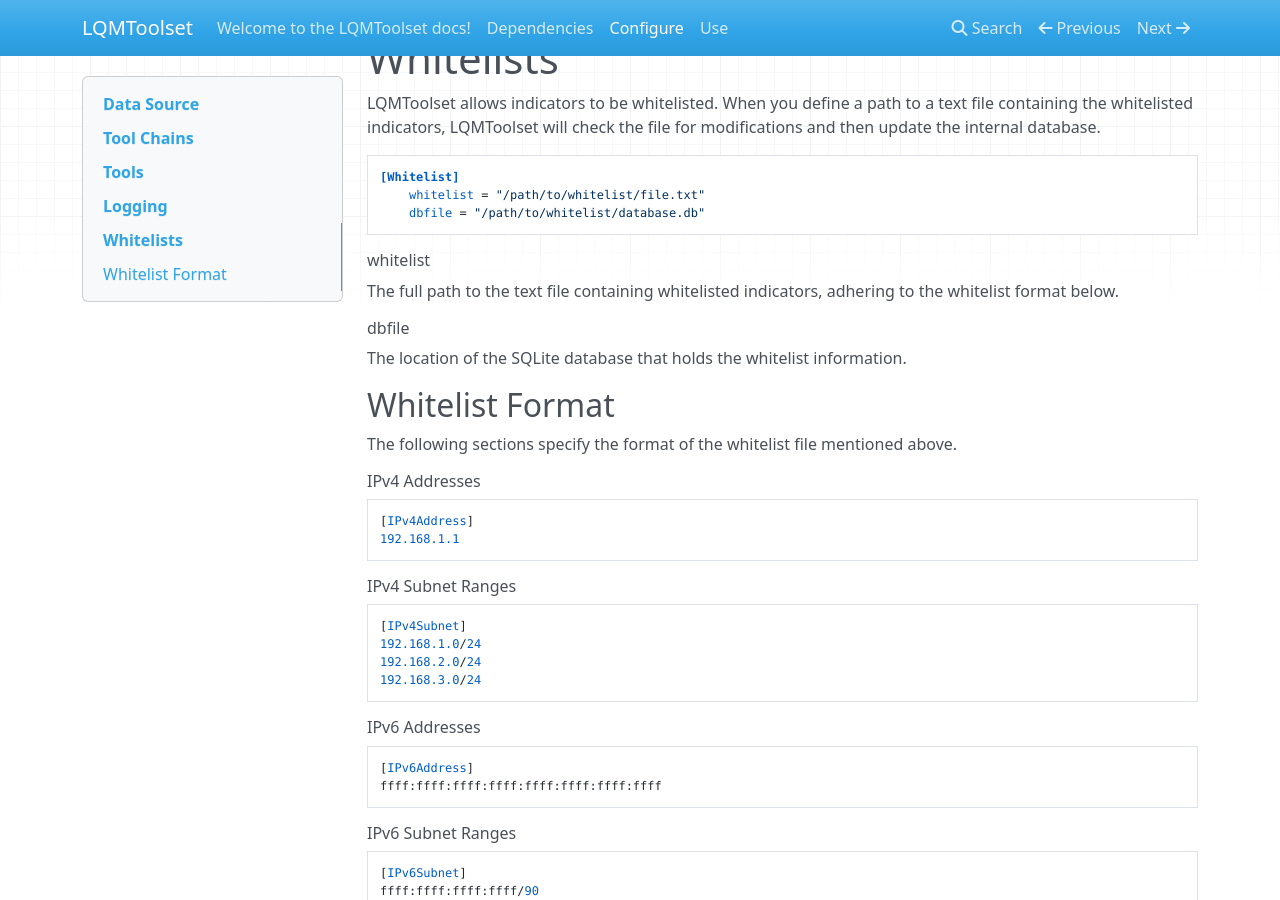
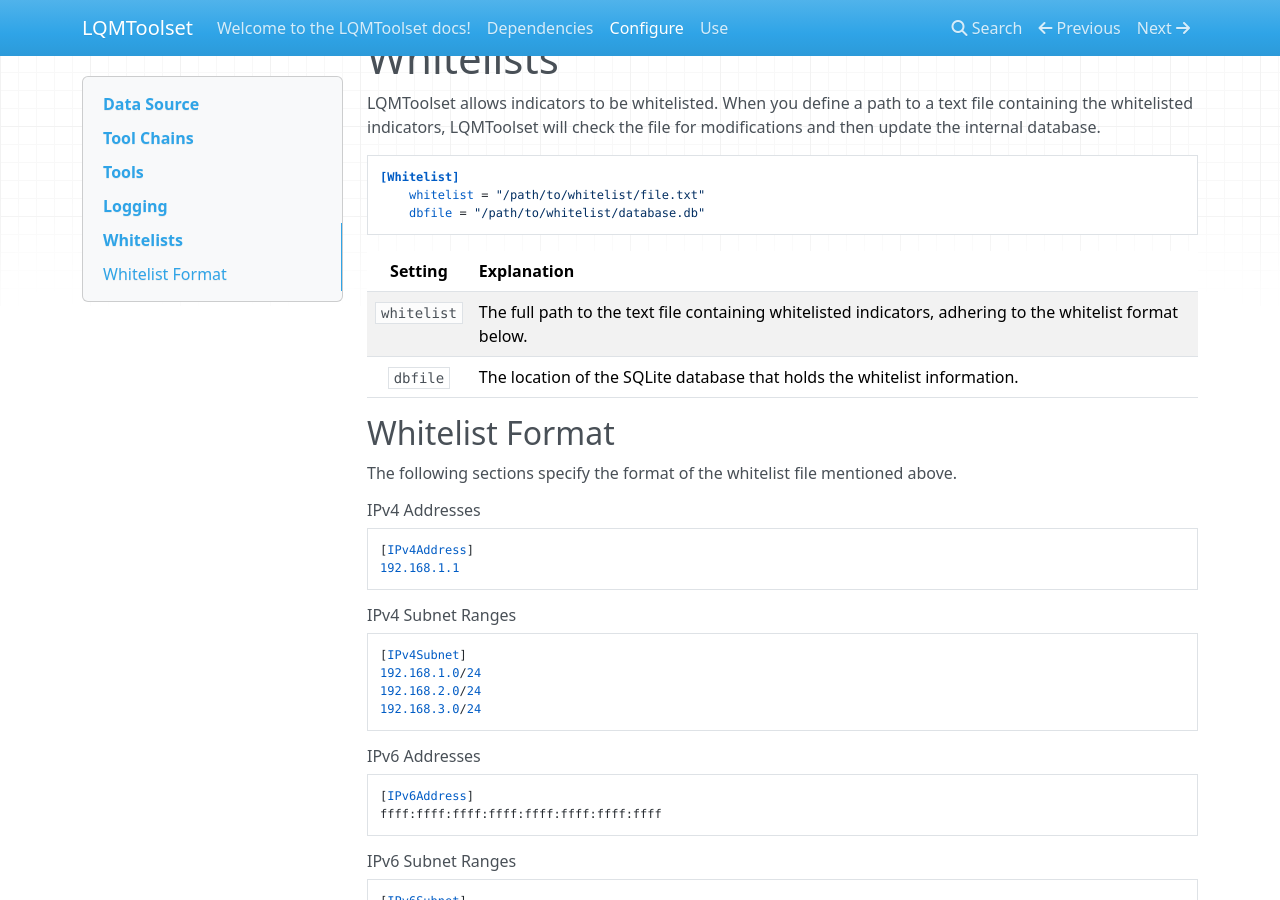
Before and after one commit to anl-cyberscience/LQMToolset, an MkDocs documentation site: the page built from docs/configure.md, in a window 1280 px wide and 900 px high, scrolled down 755 px. Built offline with MkDocs 1.6.1, drawn with Linux system fonts in a browser that asks for light colours; nearby versions of some CDN libraries; old or Windows-style settings are respelled for this version of MkDocs.

Commit message:
change parameter headings to a parameter table in configure docs

```diff
--- a/docs/configure.md
+++ b/docs/configure.md
@@ -34,11 +34,10 @@
         whitelist = "/path/to/whitelist/file.txt"
         dbfile = "/path/to/whitelist/database.db"
 
-###### whitelist
-The full path to the text file containing whitelisted indicators, adhering to the whitelist format below.
-
-###### dbfile
-The location of the SQLite database that holds the whitelist information.
+Setting     | Explanation
+:---------: | :----------
+`whitelist` | The full path to the text file containing whitelisted indicators, adhering to the whitelist format below.
+`dbfile`    | The location of the SQLite database that holds the whitelist information.
 
 ## Whitelist Format
 
```
